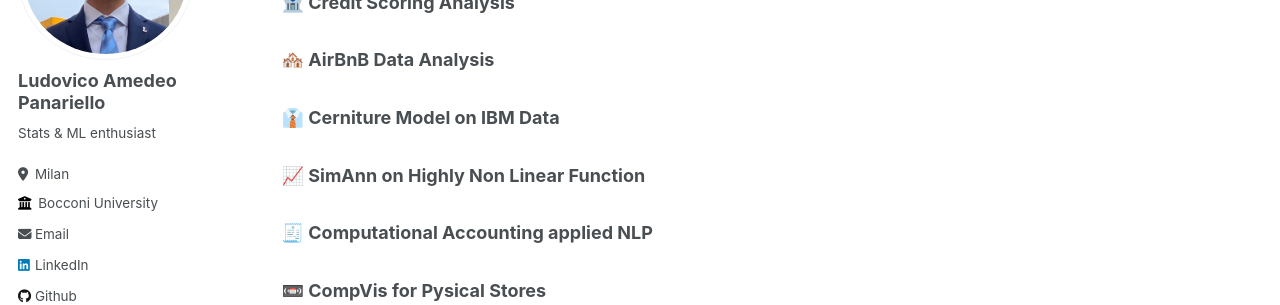
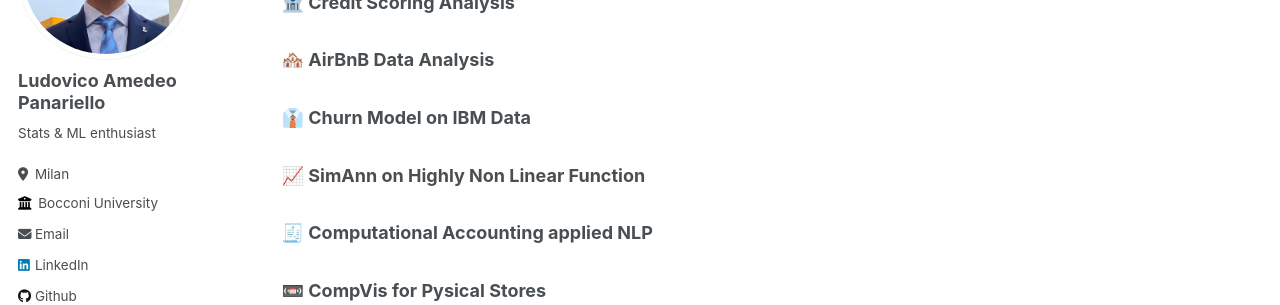
Before and after one commit to LudovicoP/LudovicoP.github.io, a Jekyll site: the page built from _pages/about.md, in a window 1280 px wide and 900 px high, scrolled down 973 px. Shown: the part 191-496 px from the top of the window. Built offline with Jekyll 4.4.1, drawn with Linux system fonts in a browser that asks for light colours.

Commit message:
Update about.md

```diff
--- a/_pages/about.md
+++ b/_pages/about.md
@@ -33,7 +33,7 @@
 ## 💻 Personal Projects
 ### 🏦 Credit Scoring Analysis
 ### 🏘️ AirBnB Data Analysis
-### 👔 Cerniture Model on IBM Data
+### 👔 Churn Model on IBM Data
 ### 📈 SimAnn on Highly Non Linear Function
 ### 🧾 Computational Accounting applied NLP
 ### 📼 CompVis for Pysical Stores
```
